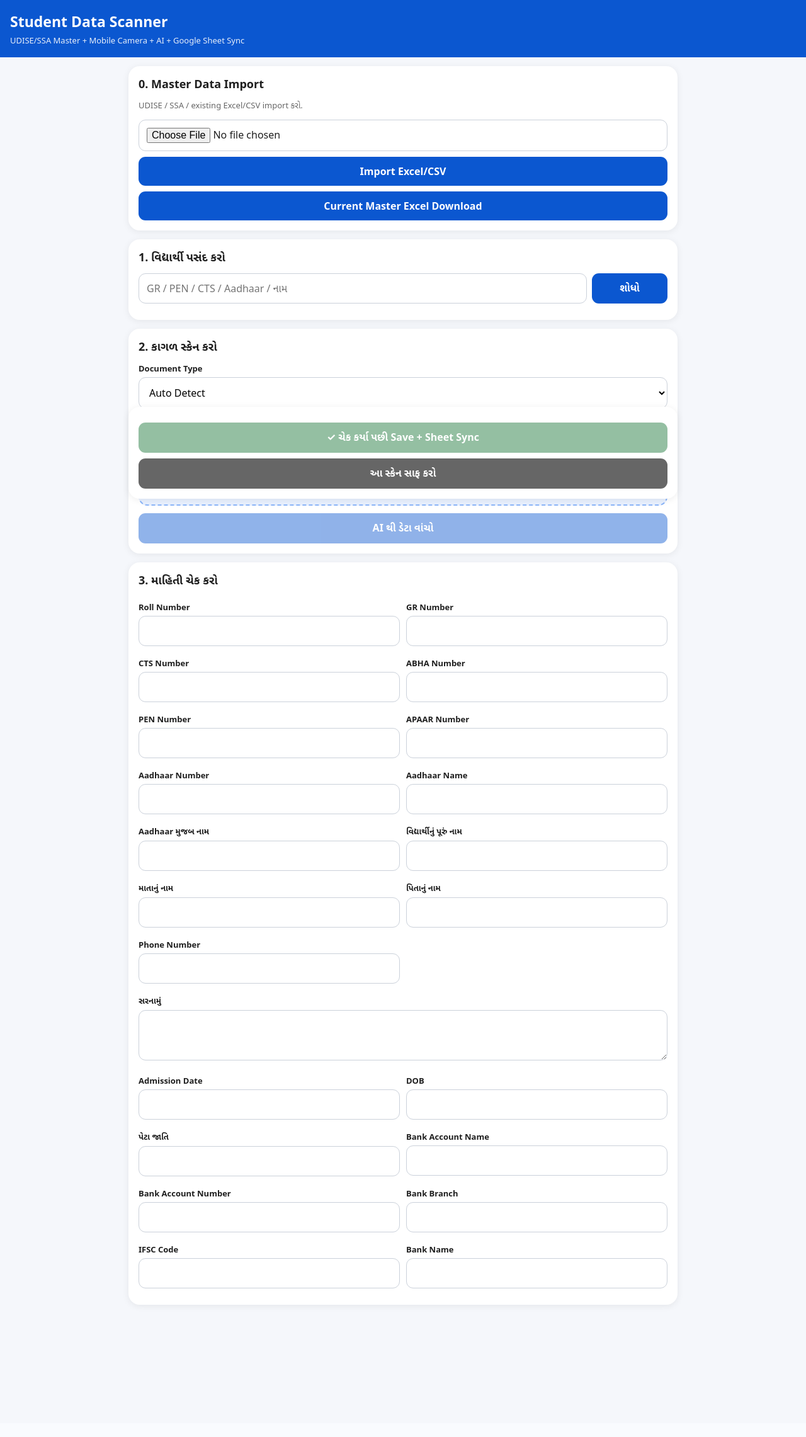
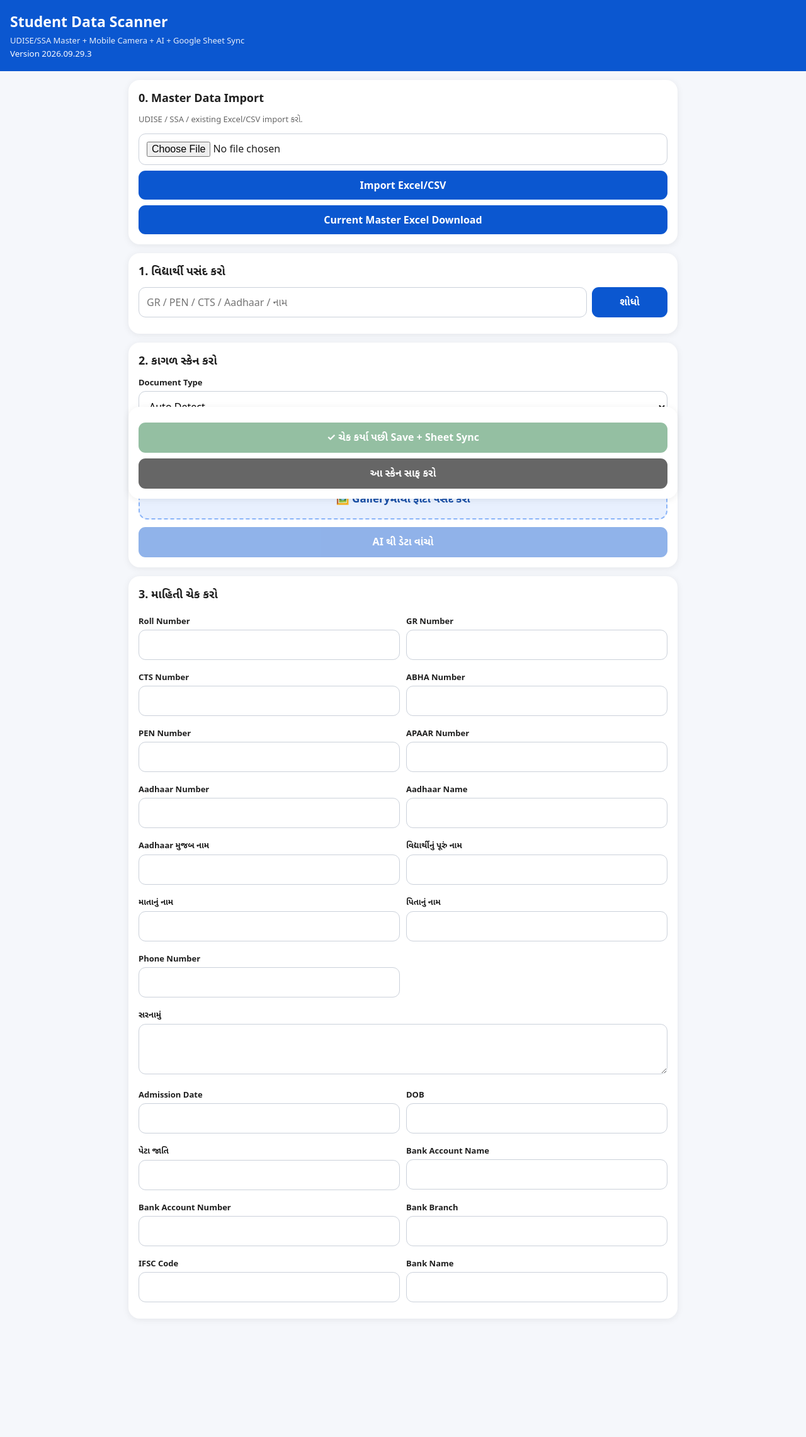
Before and after one commit to Adhyapak-Saathi/Adhyapaksaathi, a Flask app: page / in a window 1280 px wide. Shown: the whole page at 63% size. Before the commit the page ends 2074 px from the top, so only its background shows below. Run offline with Flask 3, Linux system fonts and the light colour scheme.

Commit message:
Bust frontend cache and show scanner version

```diff
--- a/student-data-scanner/templates/index.html
+++ b/student-data-scanner/templates/index.html
@@ -1,5 +1,5 @@
-<!doctype html><html lang="gu"><head><meta charset="utf-8"><meta name="viewport" content="width=device-width,initial-scale=1,viewport-fit=cover"><meta name="theme-color" content="#0b57d0"><link rel="manifest" href="/static/manifest.json"><link rel="stylesheet" href="/static/style.css"><title>Student Data Scanner</title></head><body>
-<header><h1>Student Data Scanner</h1><p>UDISE/SSA Master + Mobile Camera + AI + Google Sheet Sync</p></header><main>
+<!doctype html><html lang="gu"><head><meta charset="utf-8"><meta name="viewport" content="width=device-width,initial-scale=1,viewport-fit=cover"><meta name="theme-color" content="#0b57d0"><link rel="manifest" href="/static/manifest.json"><link rel="stylesheet" href="/static/style.css?v=20260929-3"><title>Student Data Scanner</title></head><body>
+<header><h1>Student Data Scanner</h1><p>UDISE/SSA Master + Mobile Camera + AI + Google Sheet Sync</p><small>Version 2026.09.29.3</small></header><main>
 <section class="card"><h2>0. Master Data Import</h2><p class="muted">UDISE / SSA / existing Excel/CSV import કરો.</p><input id="masterFile" type="file" accept=".xlsx,.xls,.csv"><button onclick="importMaster()">Import Excel/CSV</button><a class="linkbtn" href="/api/export.xlsx">Current Master Excel Download</a><div id="importStatus" class="status"></div></section>
 <section class="card"><h2>1. વિદ્યાર્થી પસંદ કરો</h2><div class="searchline"><input id="q" placeholder="GR / PEN / CTS / Aadhaar / નામ"><button onclick="searchStudent()">શોધો</button></div><div id="results"></div><div id="selected" class="selected"></div></section>
 <section class="card"><h2>2. કાગળ સ્કેન કરો</h2><label>Document Type</label><select id="docType"><option value="AUTO">Auto Detect</option><option value="FORM">Student Form</option><option value="AADHAAR_CARD">Aadhaar Card</option><option value="ABHA_CARD">ABHA Card</option><option value="BANK_DOCUMENT">Bank Document</option><option value="SCHOOL_RECORD">School Record</option><option value="OTHER">Other</option></select>
@@ -8,4 +8,4 @@
 <img id="preview"><button id="extractBtn" onclick="extractImage()" disabled>AI થી ડેટા વાંચો</button><div id="scanStatus" class="status"></div></section>
 <section class="card"><h2>3. માહિતી ચેક કરો</h2><div class="grid">{% for key,label in fields %}<div class="field {% if key == 'address' %}wide{% endif %}"><label>{{label}}</label>{% if key == 'address' %}<textarea id="f_{{key}}"></textarea>{% else %}<input id="f_{{key}}">{% endif %}</div>{% endfor %}</div><div id="verify" class="verify"></div></section>
 <section class="card sticky"><button class="save" id="saveBtn" onclick="saveStudent()" disabled>✓ ચેક કર્યા પછી Save + Sheet Sync</button><button class="secondary" onclick="clearScan()">આ સ્કેન સાફ કરો</button></section></main>
-<script>window.FIELD_KEYS={{ fields|map(attribute=0)|list|tojson }};</script><script src="/static/app.js"></script></body></html>
+<script>window.FIELD_KEYS={{ fields|map(attribute=0)|list|tojson }};</script><script src="/static/app.js?v=20260929-3"></script></body></html>
```
